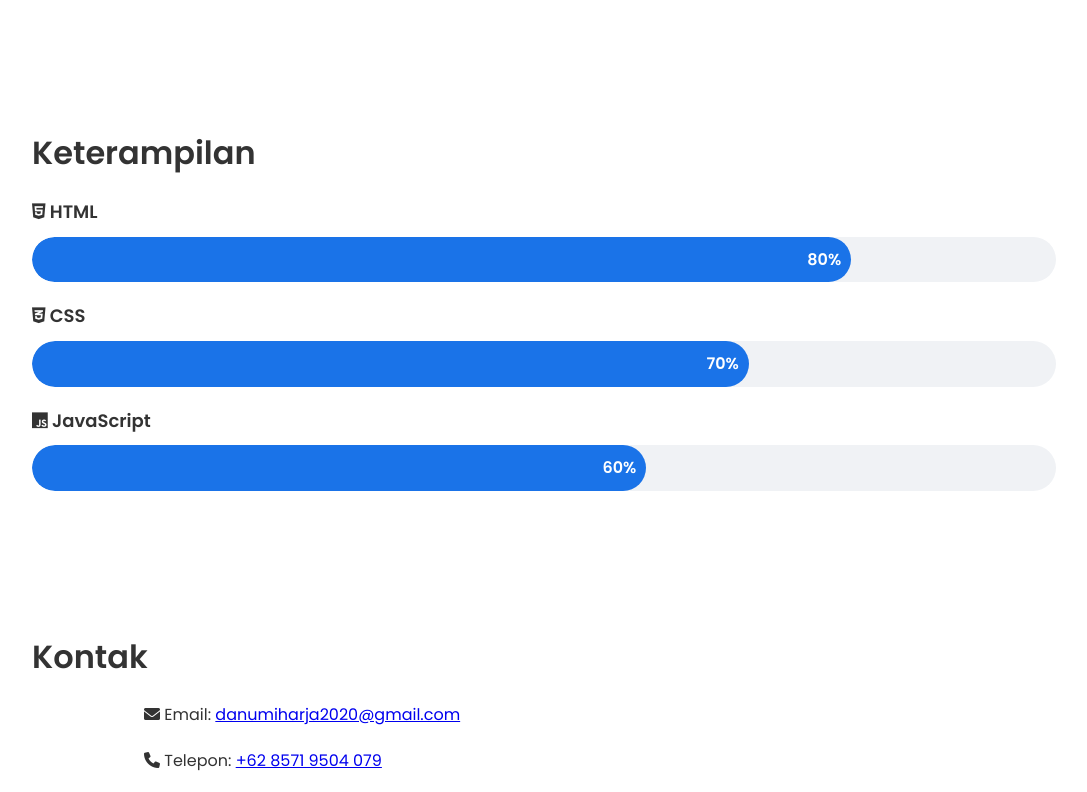
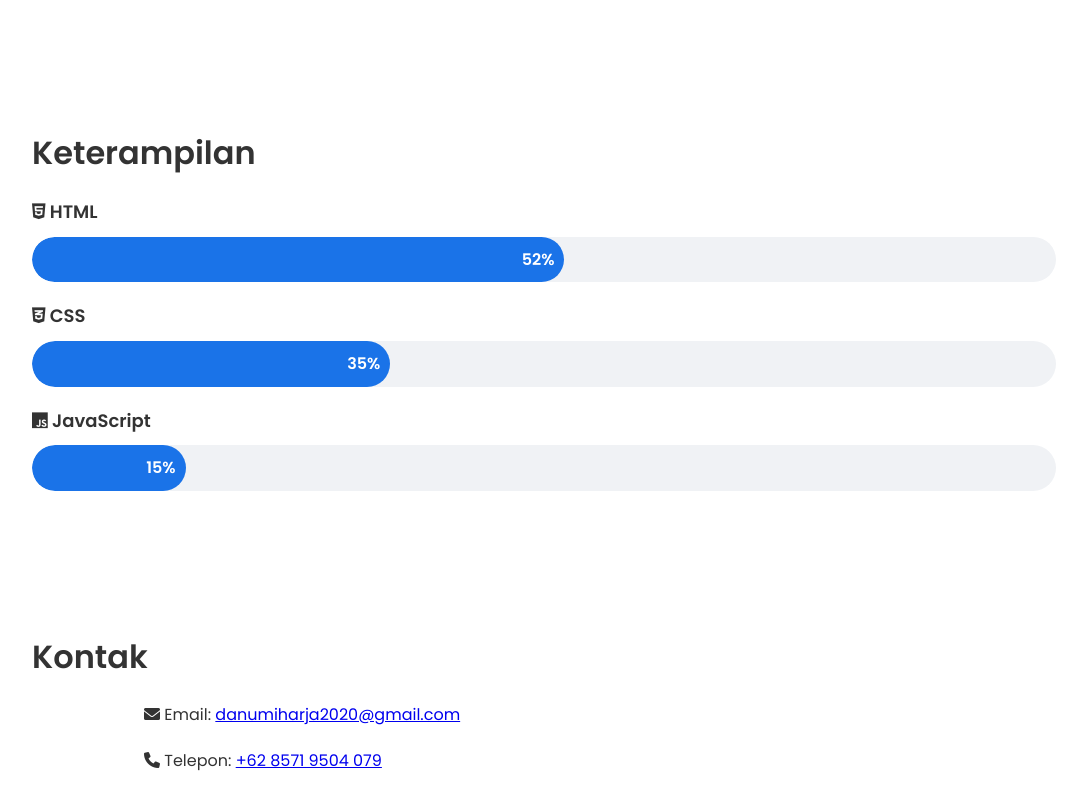
Before and after one commit to Axilote01/DanuMiharja, a plain HTML site: page index.html in a window 1280 px wide. Shown: the part 1536-2328 px from the top of the page, without its empty margins (96-1183 px from the left). Drawn offline with Linux system fonts and the light colour scheme.

Commit message:
Update index.html

```diff
--- a/index.html
+++ b/index.html
@@ -37,7 +37,7 @@
                 <a href="#contact" class="cta-button">Hubungi Saya</a>
             </div>
             <div class="image-container">
-                <img src="Danu_Image-removebg-preview.png" alt="Danu Miharja" class="profile-photo">
+                <img src="Danu Miharja.png" alt="Danu Miharja" class="profile-photo">
             </div>
         </div>
     </section>
@@ -68,24 +68,24 @@
             <div class="skills-container">
                 <div class="skill-title"><i class="fab fa-html5"></i> HTML</div>
                 <div class="skill-bar">
-                    <div class="skill-bar-fill" style="width: 80%;">
-                        <span>80%</span>
+                    <div class="skill-bar-fill" style="width: 52%;">
+                        <span>52%</span>
                     </div>
                 </div>
             </div>
             <div class="skills-container">
                 <div class="skill-title"><i class="fab fa-css3-alt"></i> CSS</div>
                 <div class="skill-bar">
-                    <div class="skill-bar-fill" style="width: 70%;">
-                        <span>70%</span>
+                    <div class="skill-bar-fill" style="width: 35%;">
+                        <span>35%</span>
                     </div>
                 </div>
             </div>
             <div class="skills-container">
                 <div class="skill-title"><i class="fab fa-js"></i> JavaScript</div>
                 <div class="skill-bar">
-                    <div class="skill-bar-fill" style="width: 60%;">
-                        <span>60%</span>
+                    <div class="skill-bar-fill" style="width: 15%;">
+                        <span>15%</span>
                     </div>
                 </div>
             </div>
```
